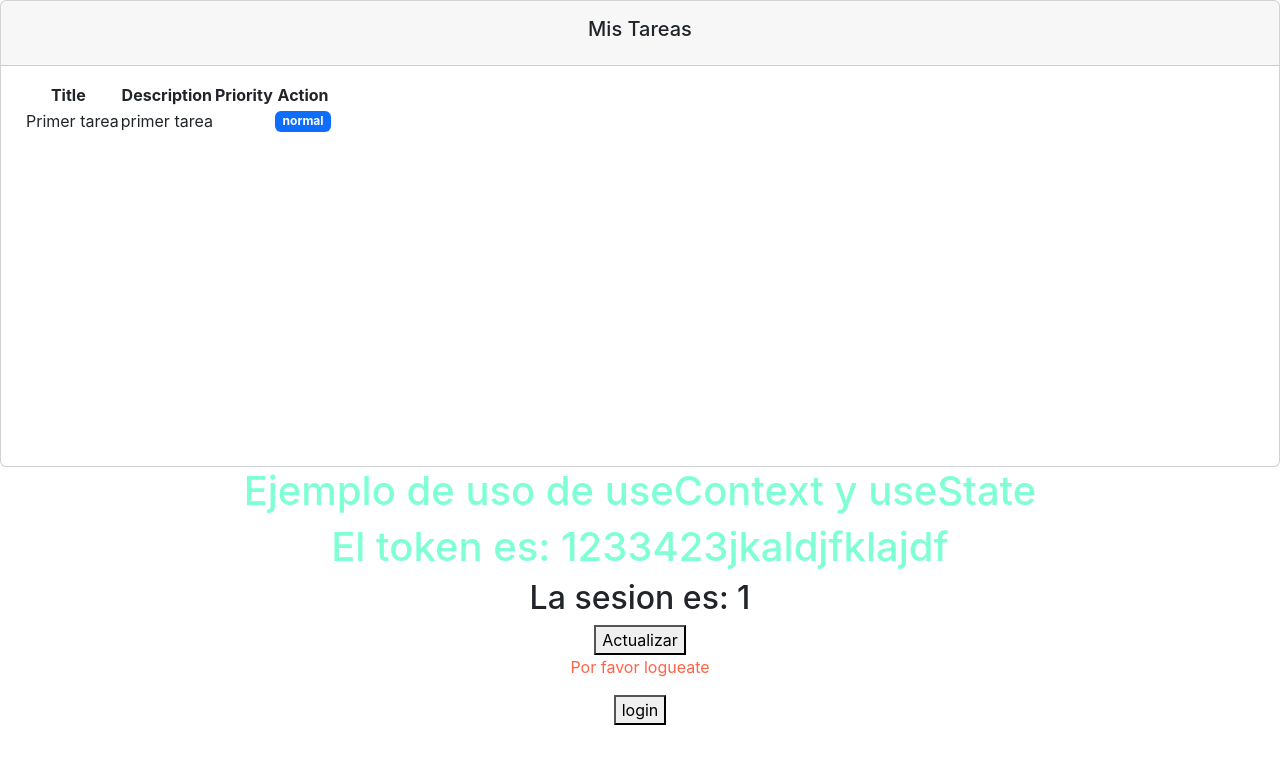
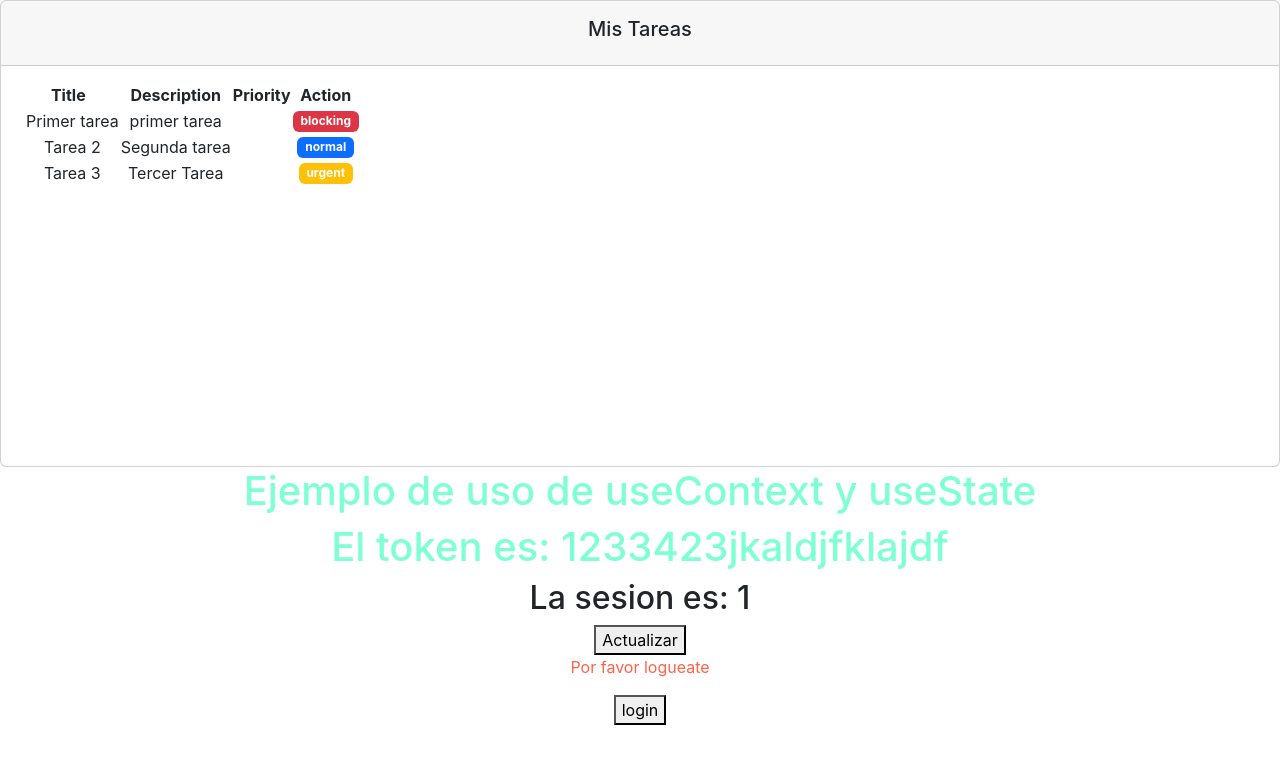
Before and after one commit to fjavier/openbootcamp-hi-react, a React (Create React App) app: page / in a window 1280 px wide. Shown: the top 764 px of the page. Built offline with nearby package versions, Linux system fonts and the light colour scheme.

Commit message:
Se muestra una lista de tareas

```diff
--- a/src/components/task-list.jsx
+++ b/src/components/task-list.jsx
@@ -6,14 +6,16 @@ import { LEVELS } from '../models/levels';
 import "../styles/task.scss"
 
 function TaskList(props) {
-    const task1 = new TaskModel("Primer tarea","primer tarea", false, LEVELS.NORMAL);
+    const task1 = new TaskModel("Primer tarea","primer tarea", true, LEVELS.BLOCKING);
+    const task2 = new TaskModel("Tarea 2","Segunda tarea", true, LEVELS.NORMAL);
+    const task3 = new TaskModel("Tarea 3","Tercer Tarea", true, LEVELS.URGENT);
 
-    const [task, settask] = useState([task1]);
+    const [tareas, setTareas] = useState([task1, task2, task3]);
     const [loading, setloading] = useState(true);
 
     useEffect(() => {
         setloading(false);
-    }, [task]);
+    }, [tareas]);
 
   return (
     <div>
@@ -34,7 +36,13 @@ function TaskList(props) {
                   </tr>
                 </thead>
                 <tbody>
-                  <Task task={task1}></Task>
+                  {
+                    tareas.map(
+                      (tarea, index) => {
+                          return <Task task={tarea} key={index}></Task>;
+                      }
+                    )
+                  }
                 </tbody>
               </table>
             </div>
```
